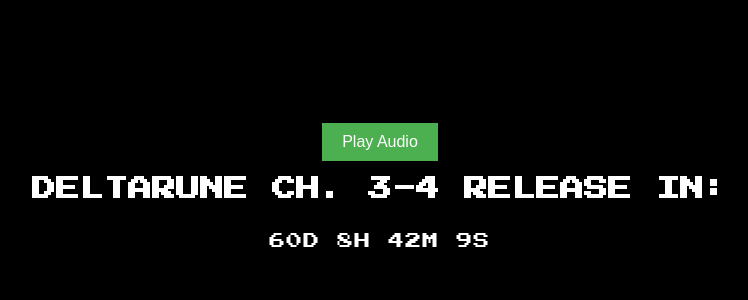
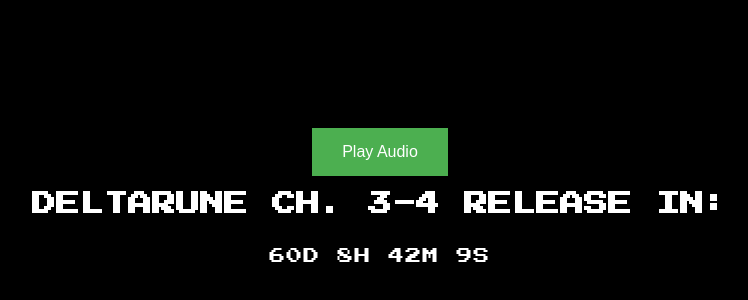
Before and after one commit to atomic12321/DeltaruneCountdown, a plain HTML site: page index.html in a window 1280 px wide. Shown: the part 214-514 px from the top of the page, without its empty margins (260-1008 px from the left). Drawn offline with Linux system fonts and the light colour scheme.

Commit message:
Update index.html

```diff
--- a/index.html
+++ b/index.html
@@ -31,8 +31,13 @@
       color: white;
       font-size: 16px;
       border: none;
-      padding: 10px 20px;
+      padding: 15px 30px;
+      margin-top: 20px;
       cursor: pointer;
+      display: inline-block;
+    }
+    #playButton:hover {
+      background-color: #45a049;
     }
   </style>
 </head>
```
